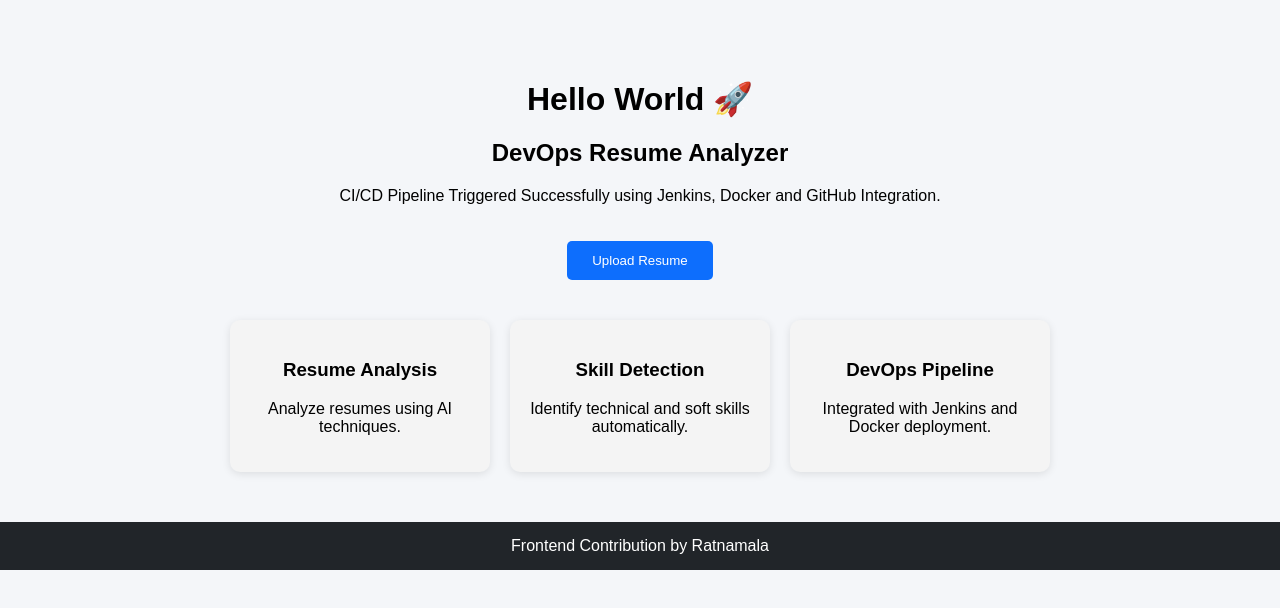
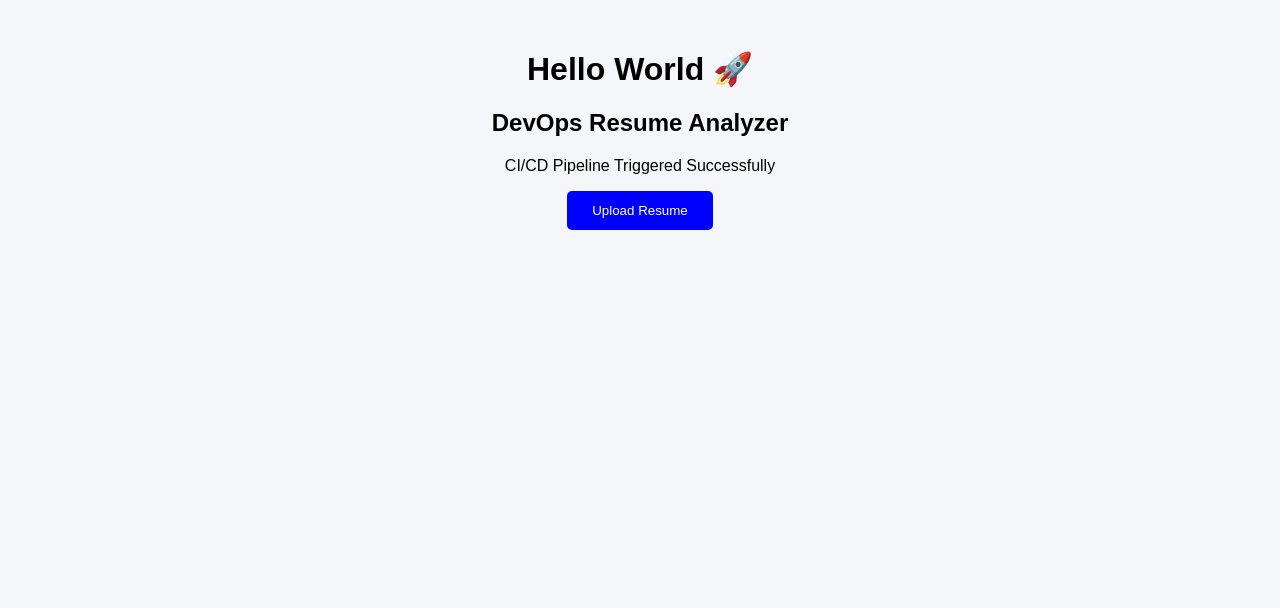
Before and after one commit to SwatiNandi/devops-resume-analyzer, a React (Create React App) app in the folder frontend/: page / in a window 1280 px wide. Shown: the top 608 px of the page. Built offline with nearby package versions, Linux system fonts and the light colour scheme.

Commit message:
Added HelloWorld frontend component

```diff
--- a/frontend/src/App.js
+++ b/frontend/src/App.js
@@ -1,4 +1,4 @@
-import HelloWorld from "./HelloWorld";
+import HelloWorld from "./helloworld";
 
 function App() {
   return (
--- a/frontend/src/helloworld.js
+++ b/frontend/src/helloworld.js
@@ -3,7 +3,7 @@ function HelloWorld() {
     <div
       style={{
         textAlign: "center",
-        marginTop: "80px",
+        marginTop: "50px",
         fontFamily: "Arial",
       }}
     >
@@ -12,83 +12,24 @@ function HelloWorld() {
       <h2>DevOps Resume Analyzer</h2>
 
       <p>
-        CI/CD Pipeline Triggered Successfully using Jenkins,
-        Docker and GitHub Integration.
+        CI/CD Pipeline Triggered Successfully
       </p>
 
       <button
         style={{
           padding: "12px 25px",
-          backgroundColor: "#0d6efd",
+          backgroundColor: "blue",
           color: "white",
           border: "none",
           borderRadius: "5px",
           cursor: "pointer",
-          marginTop: "20px",
         }}
       >
         Upload Resume
       </button>
 
-      <div
-        style={{
-          marginTop: "40px",
-          display: "flex",
-          justifyContent: "center",
-          gap: "20px",
-          flexWrap: "wrap",
-        }}
-      >
-        <div
-          style={{
-            width: "220px",
-            padding: "20px",
-            backgroundColor: "#f4f4f4",
-            borderRadius: "10px",
-            boxShadow: "0px 2px 8px rgba(0,0,0,0.1)",
-          }}
-        >
-          <h3>Resume Analysis</h3>
-          <p>Analyze resumes using AI techniques.</p>
-        </div>
-
-        <div
-          style={{
-            width: "220px",
-            padding: "20px",
-            backgroundColor: "#f4f4f4",
-            borderRadius: "10px",
-            boxShadow: "0px 2px 8px rgba(0,0,0,0.1)",
-          }}
-        >
-          <h3>Skill Detection</h3>
-          <p>Identify technical and soft skills automatically.</p>
-        </div>
-
-        <div
-          style={{
-            width: "220px",
-            padding: "20px",
-            backgroundColor: "#f4f4f4",
-            borderRadius: "10px",
-            boxShadow: "0px 2px 8px rgba(0,0,0,0.1)",
-          }}
-        >
-          <h3>DevOps Pipeline</h3>
-          <p>Integrated with Jenkins and Docker deployment.</p>
-        </div>
-      </div>
-
-      <footer
-        style={{
-          marginTop: "50px",
-          backgroundColor: "#212529",
-          color: "white",
-          padding: "15px",
-        }}
-      >
-        Frontend Contribution by Ratnamala
-      </footer>
+      <p style={{ marginTop: "30px" }}>
+      </p>
     </div>
   );
 }
```
